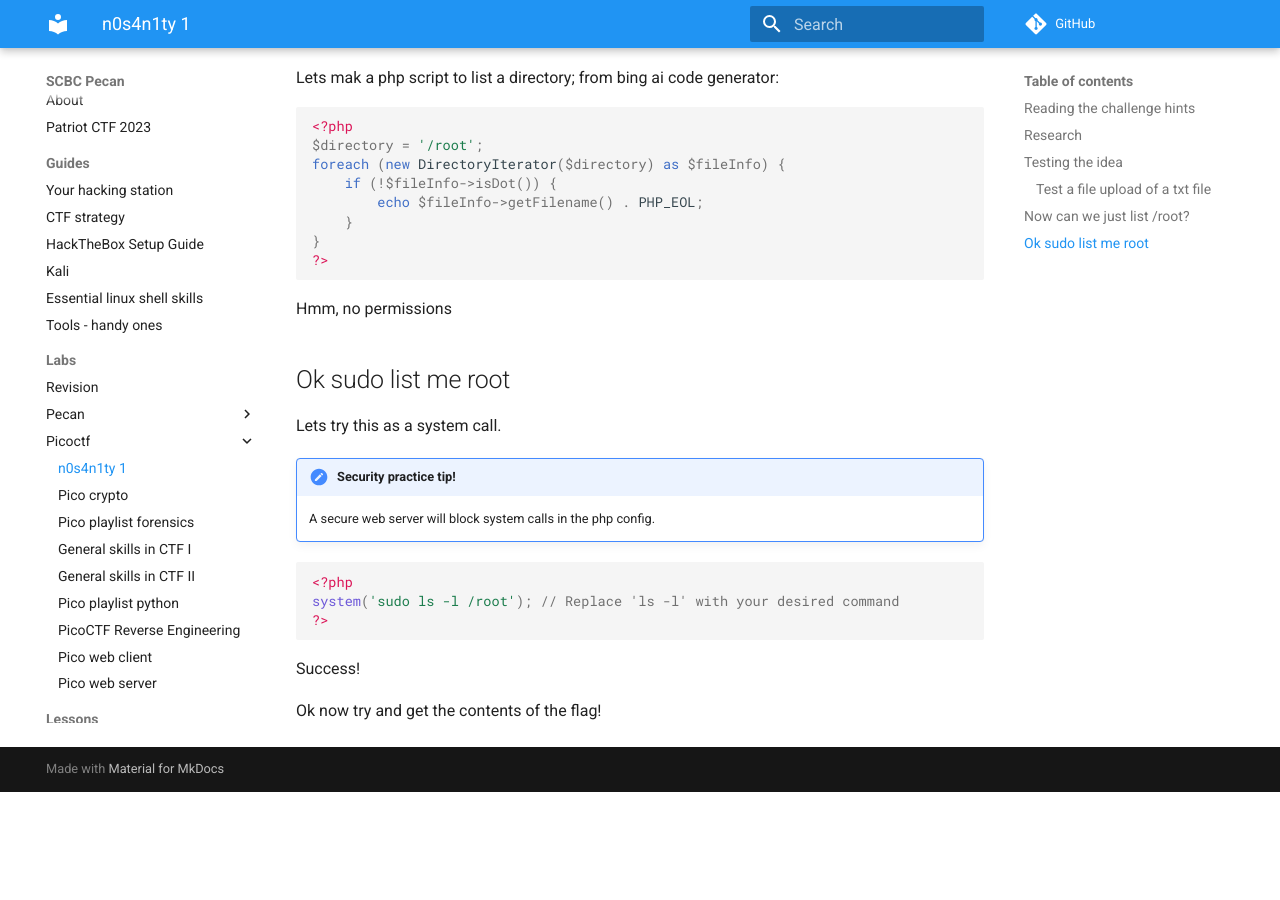
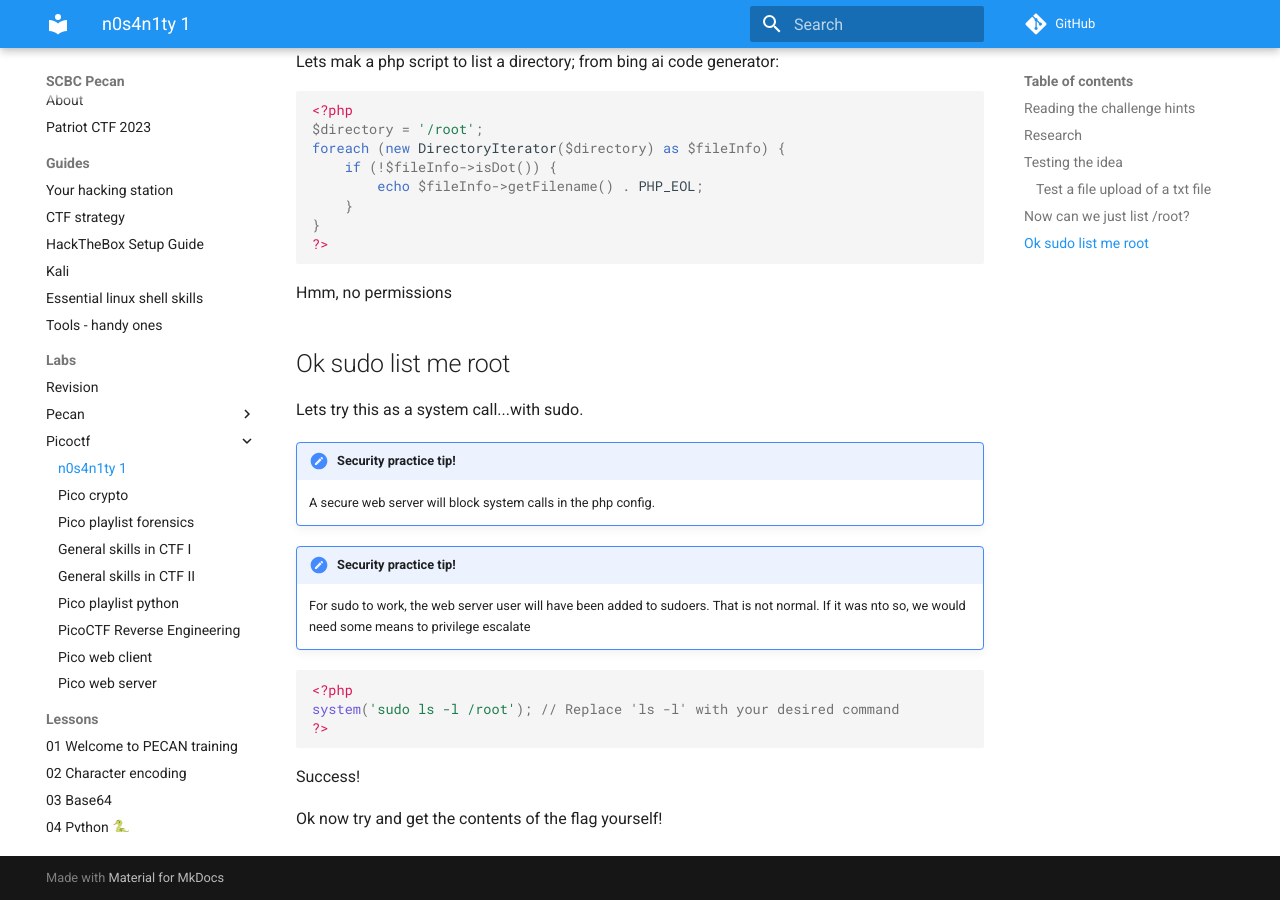
Before and after one commit to ding0t/scbc_pecan, an MkDocs documentation site: the page built from docs/labs/picoctf/n0s4n1ty_1.md, in a window 1280 px wide and 900 px high, scrolled down 1961 px. Built offline with MkDocs 1.6.1 and Material for MkDocs 9.7.7, drawn with Linux system fonts in a browser that asks for light colours; comment, search, counter and statistics services are not loaded; before the commit the page ends 2753 px from its top, so only the background shows below that; some of the changed text lies outside the part shown.

Commit message:
improve readability

````diff
--- a/docs/labs/picoctf/n0s4n1ty_1.md
+++ b/docs/labs/picoctf/n0s4n1ty_1.md
@@ -48,10 +48,9 @@
 
 
 Now browse there...
+Success! It printed our working directory - we have code execution in the context of the web server!
 
-Success!
-
-So we have:
+This looks something like the following:
 
 ```mermaid
 sequenceDiagram
@@ -83,11 +82,16 @@
 
 ## Ok sudo list me root
 
-Lets try this as a system call.
+Lets try this as a system call...with sudo.
 
 !!! note "Security practice tip!"
 
     A secure web server will block system calls in the php config.
+
+!!! note "Security practice tip!"
+
+    For sudo to work, the web server user will have been added to sudoers.
+    That is not normal. If it was nto so, we would need some means to privilege escalate
 
 ```php
 <?php
@@ -97,4 +101,4 @@
 
 Success!
 
-Ok now try and get the contents of the flag!
+Ok now try and get the contents of the flag yourself!
````
